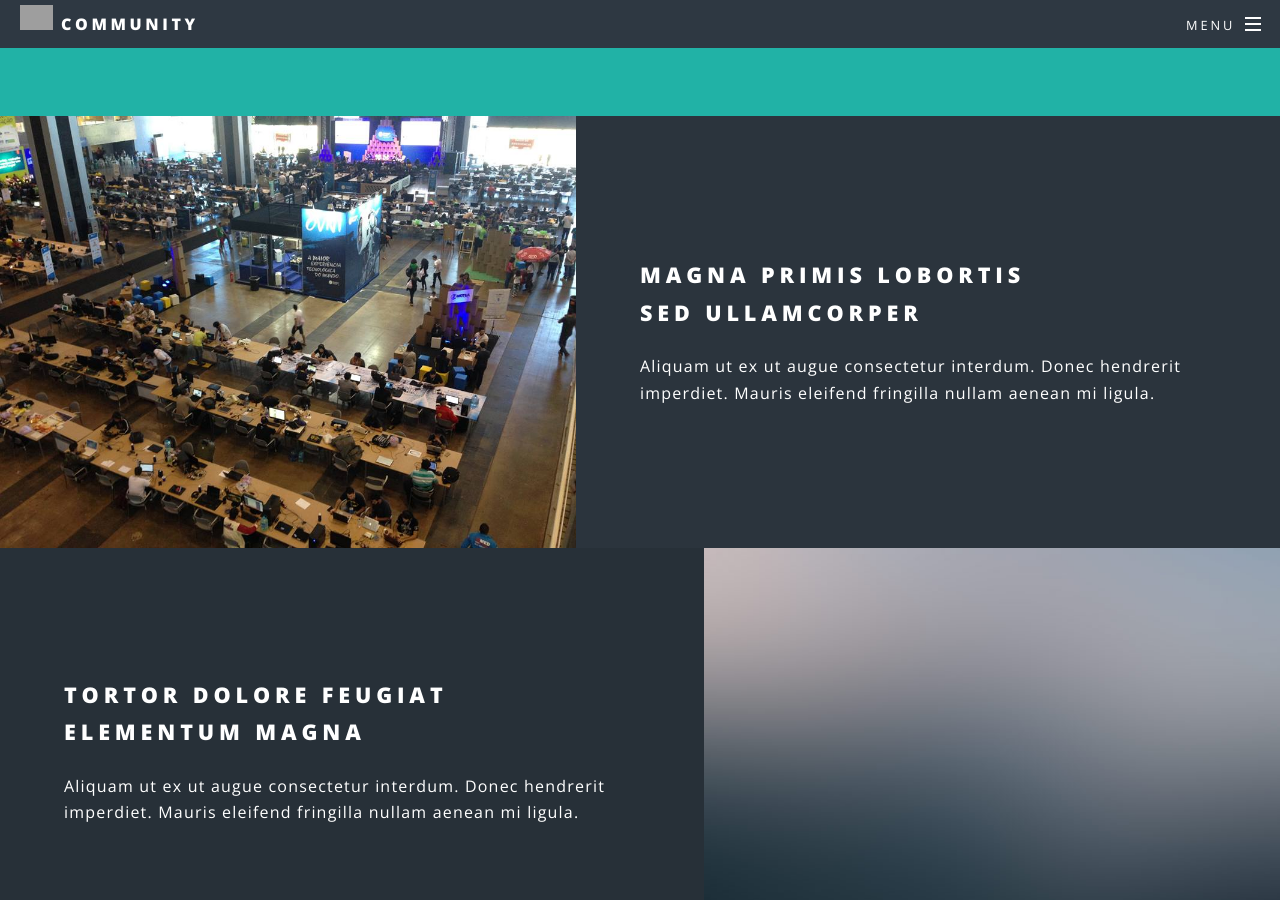
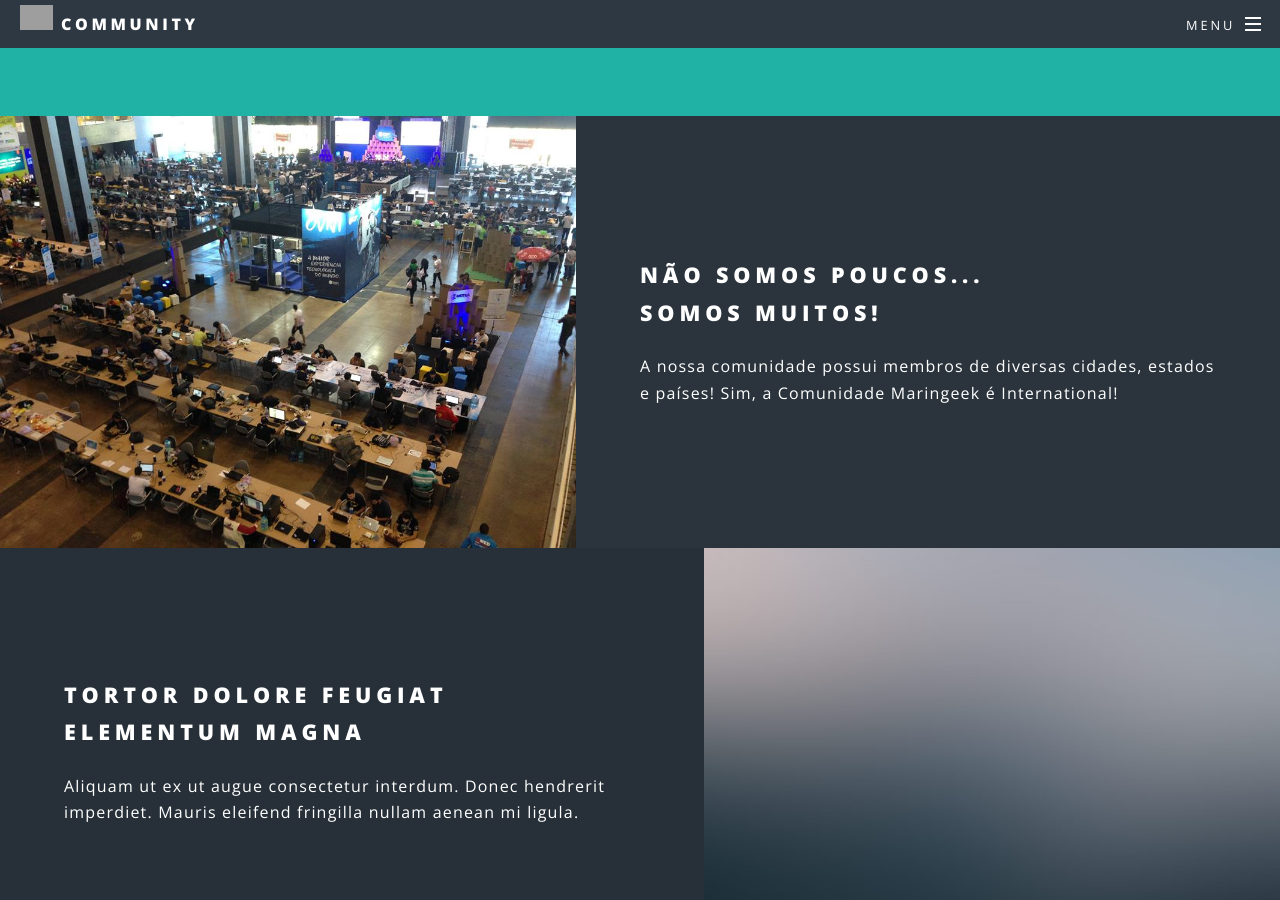
Before and after one commit to maringeek/maringeek.github.io, a Jekyll site: the page built from index.html, in a window 1280 px wide and 900 px high, scrolled down 1364 px. Built offline with Jekyll 4.4.1, drawn with Linux system fonts in a browser that asks for light colours; grey boxes are pictures that could not be loaded.

```diff
--- a/index.html
+++ b/index.html
@@ -35,9 +35,9 @@ layout: landing
 					<section id="two" class="wrapper alt style2">
 						<section class="spotlight">
 							<div class="image"><img src="images/pic01.jpg" alt="" /></div><div class="content">
-								<h2>Magna primis lobortis<br />
-								sed ullamcorper</h2>
-								<p>Aliquam ut ex ut augue consectetur interdum. Donec hendrerit imperdiet. Mauris eleifend fringilla nullam aenean mi ligula.</p>
+								<h2>Não Somos Poucos...<br />
+								SOMOS MUITOS!</h2>
+								<p>A nossa comunidade possui membros de diversas cidades, estados e países! Sim, a Comunidade Maringeek é International!</p>
 							</div>
 						</section>
 						<section class="spotlight">
```
